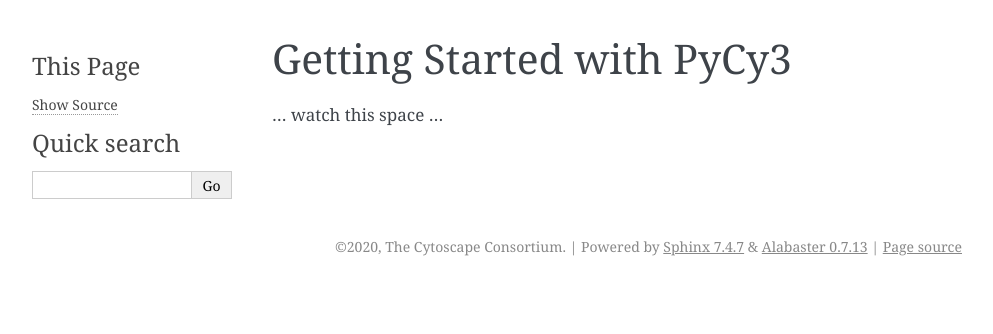
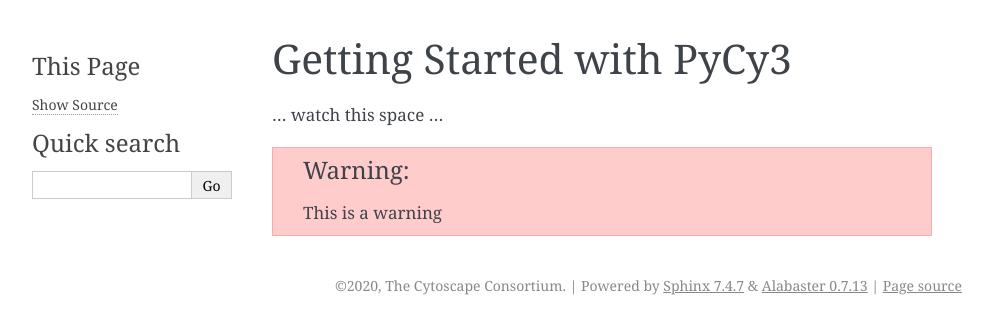
Before and after one commit to cytoscape/py4cytoscape, a Sphinx documentation site: the page built from doc/intro.rst, in a window 1280 px wide. Shown: the top 334 px of the page, without its empty margins (148-1141 px from the left). Built offline with Sphinx 7.4.7, drawn with Linux system fonts in a browser that asks for light colours.

Commit message:
Update intro.rst

```diff
--- a/doc/intro.rst
+++ b/doc/intro.rst
@@ -2,3 +2,7 @@ Getting Started with PyCy3
 ==========================
 
 ... watch this space ...
+
+.. warning::
+
+  This is a warning
```
